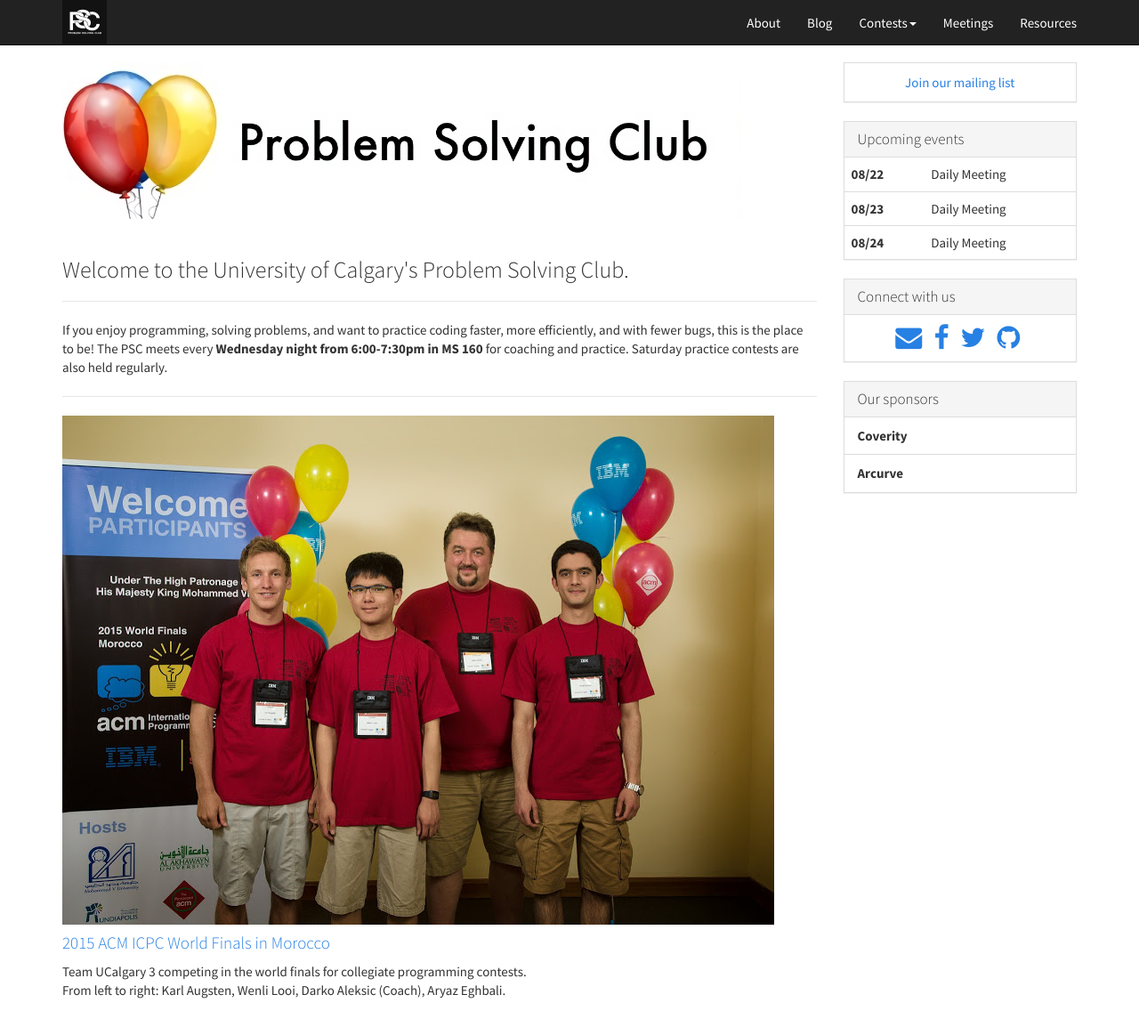
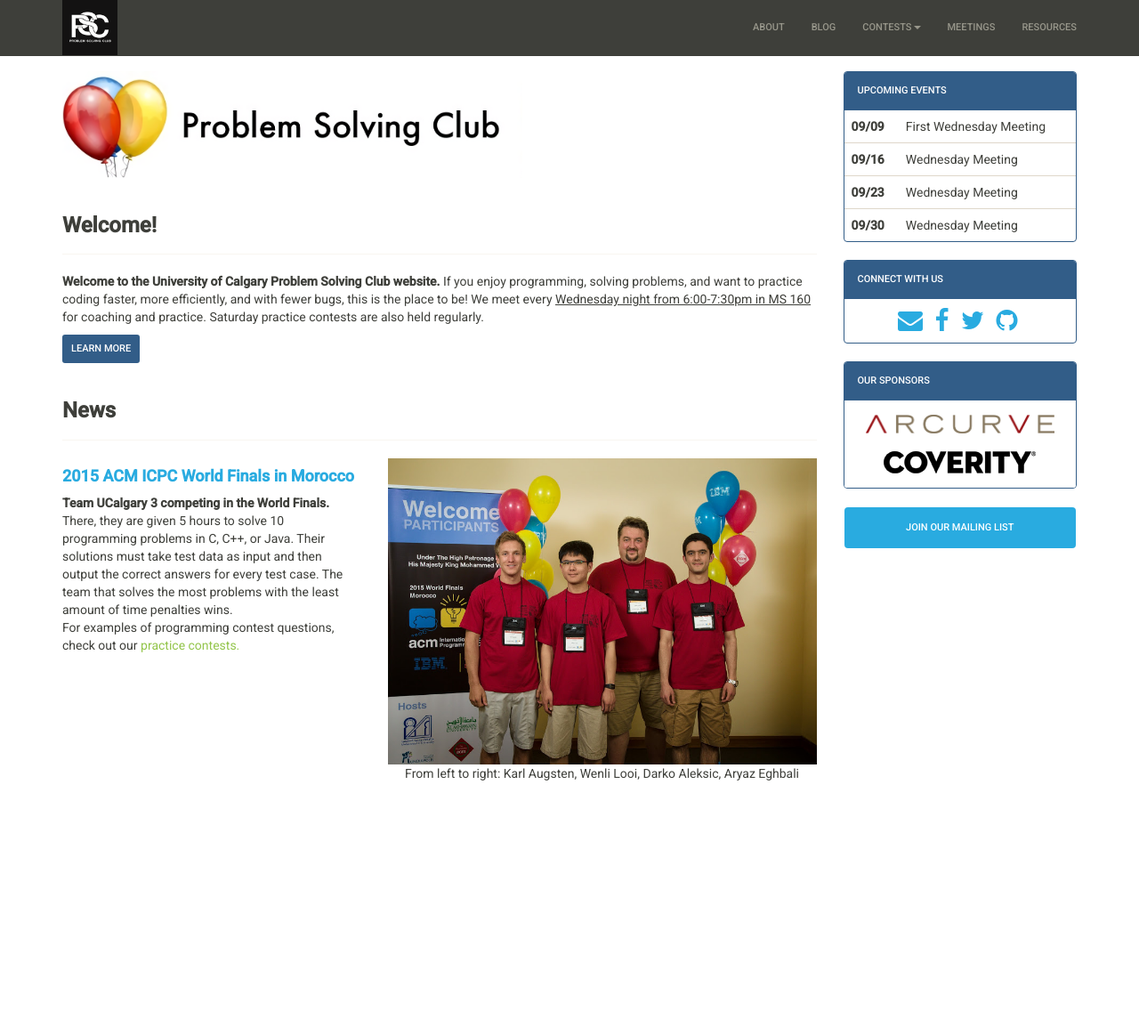
Before and after one commit to ProblemSolvingClub/psc-website, a Jekyll site: the page built from index.html, in a window 1280 px wide and 1154 px high. Shown: the whole window at 89% size. Built offline with Jekyll 4.4.1, drawn with Linux system fonts in a browser that asks for light colours; nearby versions of some CDN libraries.

Commit message:
change theme to sandstone and add sponsor logos

```diff
--- a/css/style.css
+++ b/css/style.css
@@ -1,11 +1,11 @@
 body {
-  padding-top: 70px; /* to accomodate the fixed-top nav bar */
+  padding-top: 80px; /* to accomodate the fixed-top nav bar */
 }
 
 .navbar-brand .navbar-logo {
-  width: 50px;
-  height: 50px;
-  margin-top: -15px;
+  width: 62px;
+  height: 62px;
+  margin-top: -20px;
 }
 
 .main-content {
@@ -13,14 +13,21 @@ body {
 }
 
 .banner {
-  margin-bottom: 20px;
+  margin-bottom: 0;
 }
 
 .banner img {
   max-width: 90%;
+  max-height: 120px;
 }
 
 .social-links {
   margin-top: 10px;
   text-align: center;
 }
+
+.panel .sponsor-logo {
+  margin-left: auto;
+  margin-right: auto;
+  max-height: 25px;
+}
--- a/index.html
+++ b/index.html
@@ -16,45 +16,62 @@ title: Problem Solving Club
       <!-- Welcome message -->
       <div class="page-header">
         <h3>
-          Welcome to the University of Calgary's Problem Solving Club.
+          <strong>Welcome!</strong>
         </h3>
       </div>
 
       <!-- Description -->
       <p>
+      <strong>Welcome to the University of Calgary Problem Solving Club website.</strong>
       If you enjoy programming, solving problems, and want to practice coding faster, more efficiently, and with fewer bugs, this is the place to be!
-      The PSC meets every <strong>Wednesday night from 6:00-7:30pm in MS 160</strong> for coaching and practice. Saturday practice contests are also held regularly.
+      We meet every <u>Wednesday night from 6:00-7:30pm in MS 160</u> for coaching and practice. Saturday practice contests are also held regularly.
       </p>
 
-      <hr><!-- Line break -->
+      <!-- Learn more button -->
+      <a class="btn btn-primary btn-sm" href="/about" role="button">
+        Learn more
+      </a>
+
+      <div class="page-header">
+        <h3>
+          <strong>News</strong>
+        </h3>
+      </div>
 
       <!-- World finals team -->
-      <div>
-        <img class="img-responsive" src="/img/world-finals-team.jpg" alt="World finals team">
+      <div class="row">
+        <!-- Caption -->
+        <div class="col-md-5 col-lg-5">
           <h4>
-          <a href="http://icpc.baylor.edu">2015 ACM ICPC World Finals in Morocco</a>
+            <strong>
+              <a class="text-info" href="http://icpc.baylor.edu">2015 ACM ICPC World Finals in Morocco</a>
+            </strong>
           </h4>
           <p>
-        Team UCalgary 3 competing in the world finals for collegiate programming contests.
+          <strong>Team UCalgary 3 competing in the World Finals.</strong>
+          There, they are given 5 hours to solve 10 programming problems in C, C++, or Java. Their solutions must take test data as input and then output the correct answers for every test case. The team that solves the most problems with the least amount of time penalties wins.
           <br/>
-        From left to right: Karl Augsten, Wenli Looi, Darko Aleksic (Coach), Aryaz Eghbali.
+          For examples of programming contest questions, check out our
+          <a href="/contests/practice">practice contests.</a>
+          </p>
+        </div><!--./col-details -->
+
+        <!-- Picture -->
+        <div class="col-md-7 col-lg-7">
+          <img class="img-responsive" src="/img/world-finals-team.jpg" alt="World finals team">
+          <p class="text-center">
+          From left to right: Karl Augsten, Wenli Looi, Darko Aleksic, Aryaz Eghbali
           </p>
         </div>
+      </div><!--./row -->
 
     </div><!--./main-content -->
 
     <!-- Sidebar information -->
     <div class="col-xs-12 col-sm-4 col-md-3">
 
-      <!-- Join mailing list -->
-      <div class="panel panel-default">
-        <a class="btn btn-link btn-block" href="http://mailman.ucalgary.ca/mailman/listinfo/psc-l" role="button">
-          Join our mailing list
-        </a>
-      </div><!-./panel -->
-
       <!-- Upcoming events -->
-      <div class="panel panel-default">
+      <div class="panel panel-primary">
         <div class="panel-heading">
           <h3 class="panel-title">Upcoming events</h3>
         </div><!--./panel-heading -->
@@ -64,45 +81,49 @@ title: Problem Solving Club
           <!-- EVENTS GO HERE -->
           <tbody>
             <tr>
-              <th scope="row">08/22</th>
-              <td>Daily Meeting</td>
+              <th scope="row">09/09</th>
+              <td>First Wednesday Meeting</td>
             </tr>
             <tr>
-              <th scope="row">08/23</th>
-              <td>Daily Meeting</td>
+              <th scope="row">09/16</th>
+              <td>Wednesday Meeting</td>
             </tr>
             <tr>
-              <th scope="row">08/24</th>
-              <td>Daily Meeting</td>
+              <th scope="row">09/23</th>
+              <td>Wednesday Meeting</td>
+            </tr>
+            <tr>
+              <th scope="row">09/30</th>
+              <td>Wednesday Meeting</td>
             </tr>
           </tbody>
         </table>
       </div><!--./panel -->
 
       <!-- Social links -->
-      <div class="panel panel-default">
+      <div class="panel panel-primary">
         <div class="panel-heading">
           <h3 class="panel-title">Connect with us</h3>
         </div><!--./panel-heading -->
 
         <ul class="social-links list-inline">
           <li><!-- Email -->
-            <a href="mailto:{{ site.email }}">
+            <a class="text-info" href="mailto:{{ site.email }}">
               <i class="fa fa-envelope fa-2x"></i>
             </a>
           </li>
           <li><!-- Facebook -->
-            <a href="{{ site.facebook }}">
+            <a class="text-info" href="{{ site.facebook }}">
               <i class="fa fa-facebook fa-2x"></i>
             </a>
           </li>
           <li><!-- Twitter -->
-            <a href="{{ site.twitter }}">
+            <a class="text-info" href="{{ site.twitter }}">
               <i class="fa fa-twitter fa-2x"></i>
             </a>
           </li>
           <li><!-- GitHub -->
-            <a href="{{ site.github }}">
+            <a class="text-info" href="{{ site.github }}">
               <i class="fa fa-github fa-2x"></i>
             </a>
           </li>
@@ -110,17 +131,31 @@ title: Problem Solving Club
       </div><!--./panel -->
 
       <!-- Sponsors -->
-      <div class="panel panel-default">
+      <div class="panel panel-primary">
         <div class="panel-heading">
           <h3 class="panel-title">Our sponsors</h3>
         </div><!--./panel-heading -->
 
         <ul class="list-group">
-          <li class="list-group-item"><strong>Coverity</strong></li>
-          <li class="list-group-item"><strong>Arcurve</strong></li>
+          <li class="list-group-item">
+            <a href="http://www.arcurve.com">
+              <img class="img-responsive sponsor-logo" src="/img/logo-arcurve.png" alt="Arcurve">
+            </a>
+            <br>
+            <a class="text-center" href="http://www.coverity.com">
+              <img class="sponsor-logo img-responsive" src="/img/logo-coverity.png" alt="Coverity">
+            </a>
+          </li>
         </ul>
 
       </div><!--./panel -->
+
+      <!-- Join mailing list -->
+      <div class="panel">
+        <a class="btn btn-info btn-block" href="http://mailman.ucalgary.ca/mailman/listinfo/psc-l" role="button">
+          Join our mailing list
+        </a>
+      </div><!-- ./panel -->
 
     </div><!--./information -->
 
```
Also changed, not shown: img/logo-arcurve.png (added), img/logo-coverity.png (added), libs/bootstrap/css/bootstrap.css, libs/bootstrap/css/bootstrap.min.css. Lines whose indentation alone changed are shown as unchanged.
